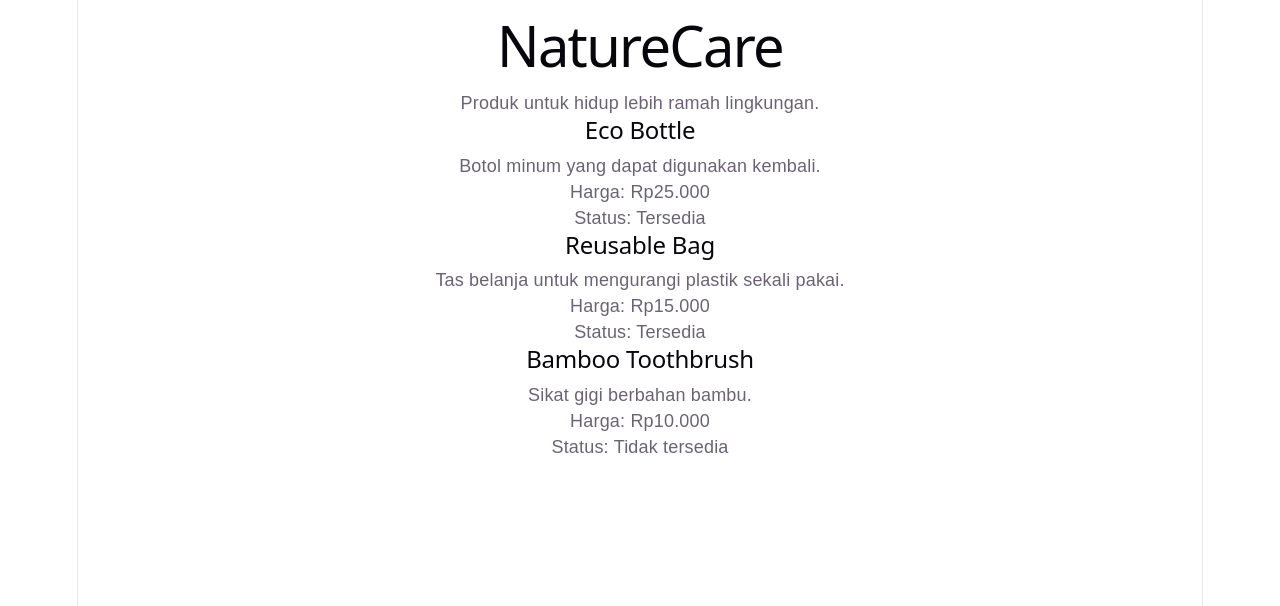
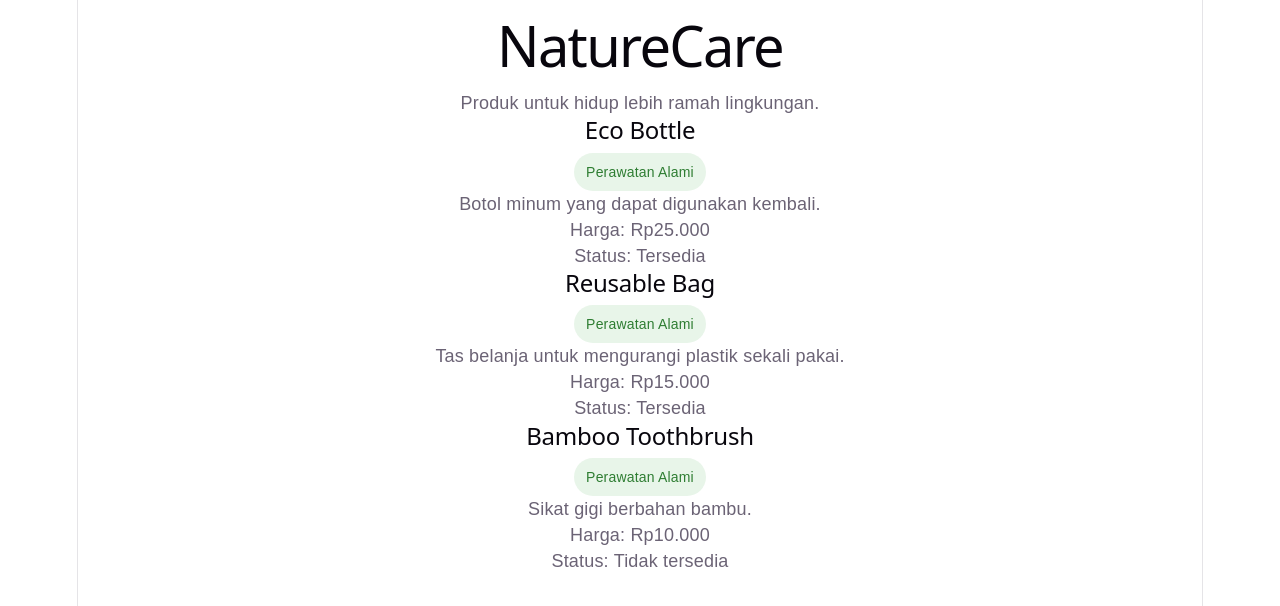
Before and after one commit to hanumdeafebia/nature-care, a React (Vite) app: page / in a window 1280 px wide. Shown: the top 606 px of the page. Built offline with nearby package versions, Linux system fonts and the light colour scheme.

Commit message:
feat: add product category label

```diff
--- a/src/components/Naturecare.jsx
+++ b/src/components/Naturecare.jsx
@@ -7,6 +7,7 @@ export default function Naturecare({
   return (
     <section className="produk">
       <h2>{nama}</h2>
+      <p className="product-category">Perawatan Alami</p>
       <p>{manfaat}</p>
       <p>Harga: Rp{harga.toLocaleString("id-ID")}</p>
       <p>
--- a/src/index.css
+++ b/src/index.css
@@ -118,3 +118,11 @@ body {
   margin: 0;
   font-family: Arial, sans-serif;
 }
+.product-category {
+  display: inline-block;
+  padding: 6px 12px;
+  background-color: #e8f5e9;
+  color: #2e7d32;
+  border-radius: 20px;
+  font-size: 14px;
+}
```
